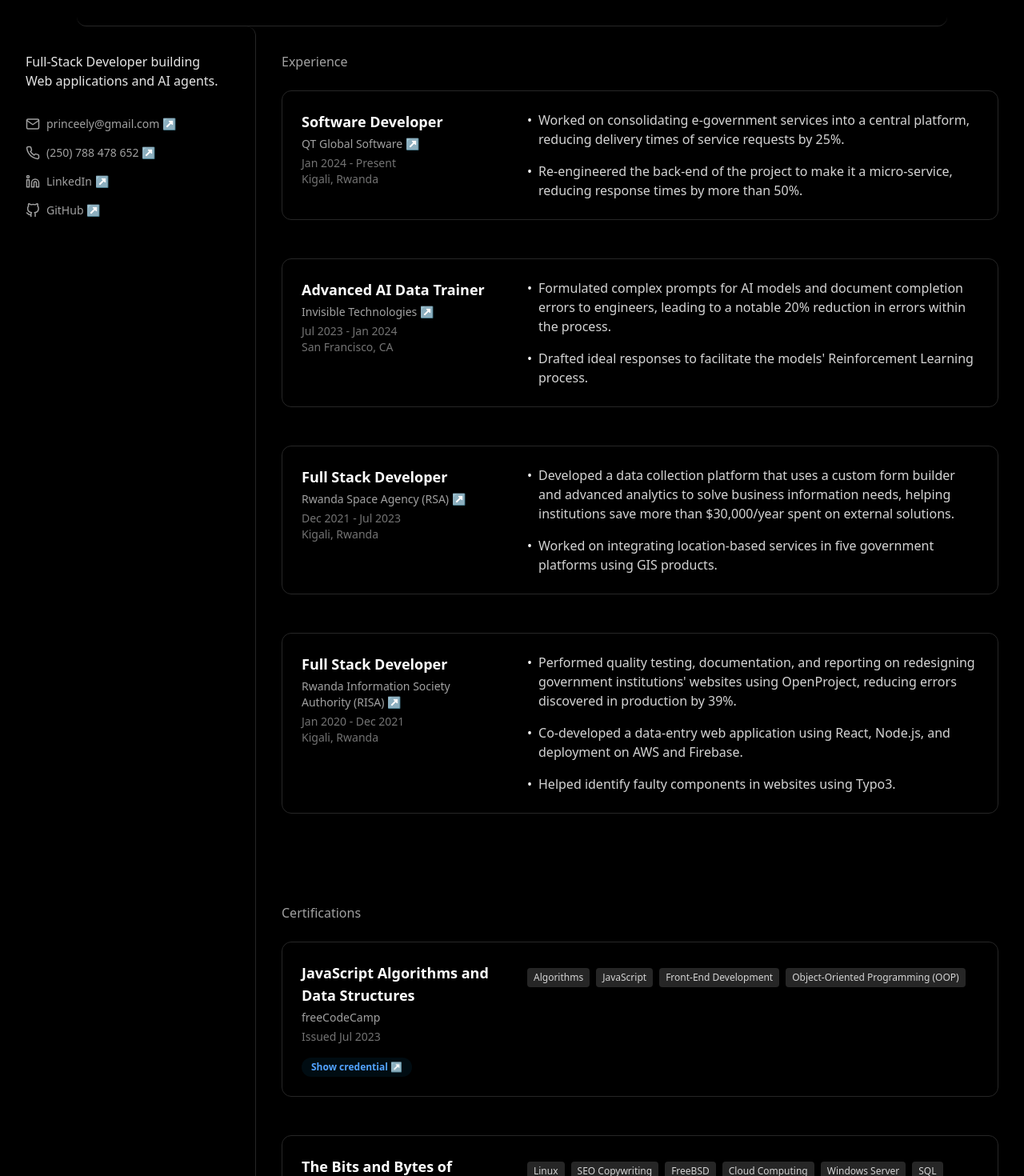
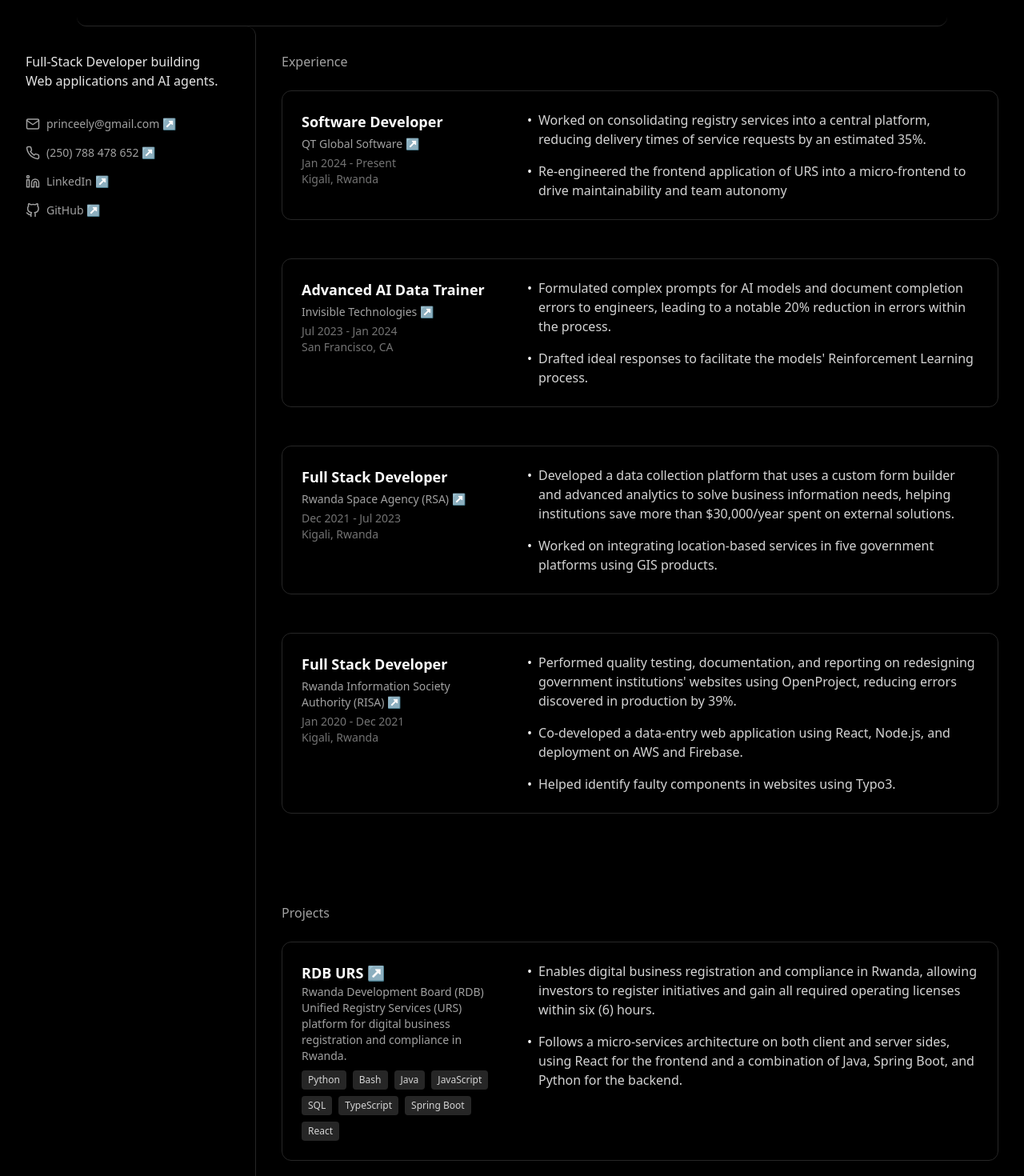
Before and after one commit to nishimweprince/nishimweprince, a Next.js app in the folder portfolio/: page / in a window 1280 px wide. Shown: the part 100-1570 px from the top of the page at 80% size. Built offline with nearby package versions, Linux system fonts and the light colour scheme.

Commit message:
Reorder components in Home and add new project details
- Moved the CertificationsList component to appear after the ProjectsList in the Home component for better organization.
- Added a new project entry for "RDB URS" in projects.constants.ts, including description, tech stack, and key features.

```diff
--- a/portfolio/src/app/page.tsx
+++ b/portfolio/src/app/page.tsx
@@ -12,8 +12,8 @@
         <Sidebar />
         <main className="flex-1 flex flex-col">
           <ExperienceList />
+          <ProjectsList />
           <CertificationsList />
-          <ProjectsList />
         </main>
       </section>
     </section>
--- a/portfolio/src/constants/experiences.constants.ts
+++ b/portfolio/src/constants/experiences.constants.ts
@@ -5,8 +5,8 @@
     date: 'Jan 2024 - Present',
     location: 'Kigali, Rwanda',
     bullets: [
-      'Worked on consolidating e-government services into a central platform, reducing delivery times of service requests by 25%.',
-      'Re-engineered the back-end of the project to make it a micro-service, reducing response times by more than 50%.',
+      'Worked on consolidating registry services into a central platform, reducing delivery times of service requests by an estimated 35%.',
+      'Re-engineered the frontend application of URS into a micro-frontend to drive maintainability and team autonomy',
     ],
     website: 'https://www.qtglobal.rw/',
   },
--- a/portfolio/src/constants/projects.constants.ts
+++ b/portfolio/src/constants/projects.constants.ts
@@ -1,4 +1,25 @@
 export const projectsList = [
+  {
+    title: 'RDB URS',
+    description:
+      'Rwanda Development Board (RDB) Unified Registry Services (URS) platform for digital business registration and compliance in Rwanda.',
+    link: 'https://urs.rdb.rw',
+    stack: [
+      'Python',
+      'Bash',
+      'Java',
+      'JavaScript',
+      'SQL',
+      'TypeScript',
+      'Spring Boot',
+      'React',
+    ],
+    docs: null,
+    bullets: [
+      'Enables digital business registration and compliance in Rwanda, allowing investors to register initiatives and gain all required operating licenses within six (6) hours.',
+      'Follows a micro-services architecture on both client and server sides, using React for the frontend and a combination of Java, Spring Boot, and Python for the backend.',
+    ],
+  },
   {
     title: 'Akagera National Park Booking System',
     description:
```
